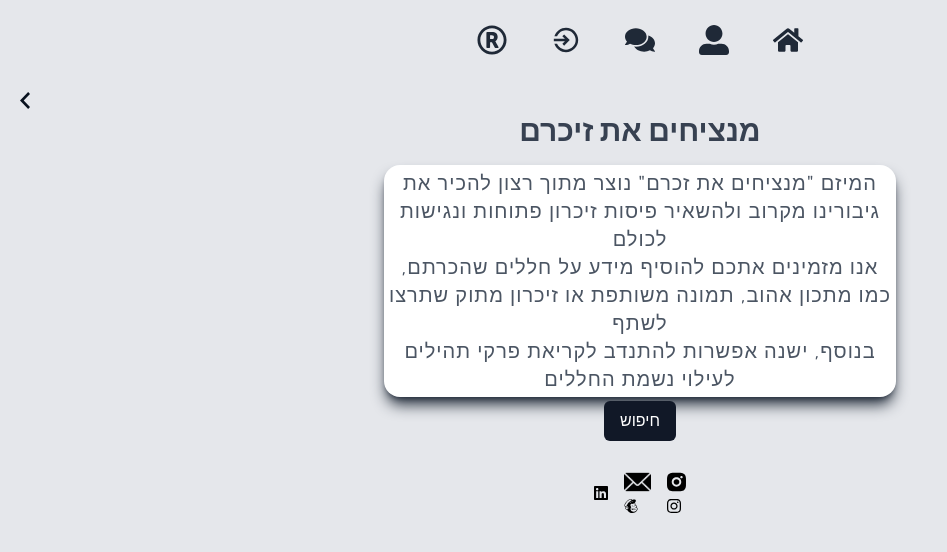
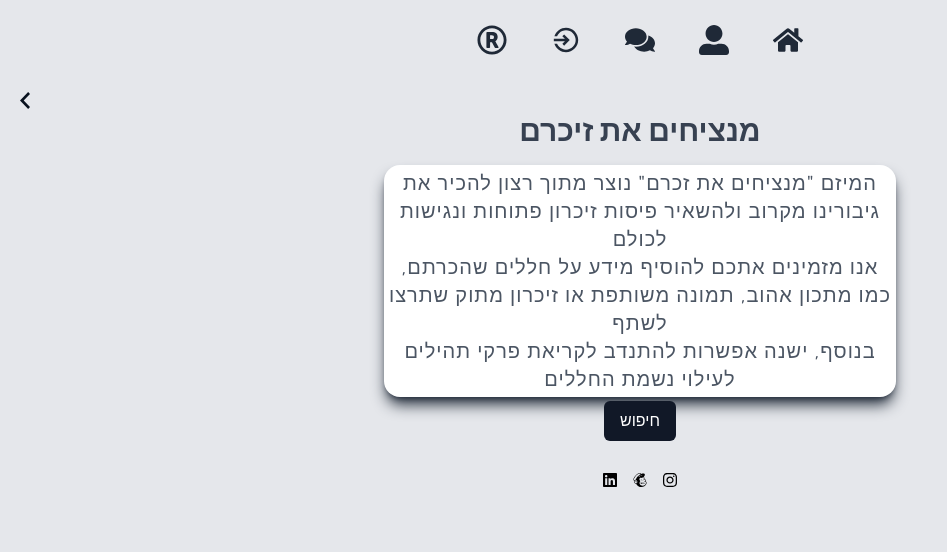
Before and after one commit to shevibr0/war, a React (Create React App) app in the folder frontend/war/: page / in a window 1280 px wide. Shown: the top 552 px of the page, without its empty margins (0-947 px from the left). Built offline with nearby package versions, Linux system fonts and the light colour scheme.

Commit message:
add picture

```diff
--- a/frontend/war/src/components/HomePage.jsx
+++ b/frontend/war/src/components/HomePage.jsx
@@ -35,19 +35,17 @@ const HomePage = () => {
             <div className="w-full bottom-0 mt-7 left-0  flex justify-center bg-gray-200">
                 <div className="flex items-center gap-4">
                     <div className="relative">
-                        <FontAwesomeIcon icon={faLinkedin} />                        <a href="https://www.linkedin.com/in/elisheva-einhoren-43b1b3220/" target="_blank" rel="noopener noreferrer">
-                            <img className="w-[20.15px] h-[26.55px] absolute inset-0 transition-opacity duration-300 ease-in-out opacity-0 hover:opacity-100" src="/לינקדאין מעבר עכבר.svg" alt="LinkedIn Hover" />
+                        <a href="https://www.linkedin.com/in/elisheva-einhoren-43b1b3220/" target="_blank" rel="noopener noreferrer">
+                            <FontAwesomeIcon icon={faLinkedin} />
                         </a>
                     </div>
 
                     <div className="relative">
-                        <img className="w-[26.55px] h-[26.55px] transition-opacity duration-300 ease-in-out opacity-100 hover:opacity-0" src="/מייל.svg" alt="Email" />
                         <a href="mailto:mepe.leos@gmail.com">
                             <FontAwesomeIcon icon={faMailchimp} />
                         </a>
                     </div>
                     <div className="relative">
-                        <img className="w-[18.96px] h-[26.55px] transition-opacity duration-300 ease-in-out opacity-100 hover:opacity-0" src="/אינסטגרם.svg" alt="Instagram" />
                         <a href="https://www.instagram.com/elisheva_einhoren/" target="_blank" rel="noopener noreferrer">
                             <FontAwesomeIcon icon={faInstagram} />
                         </a>
```
